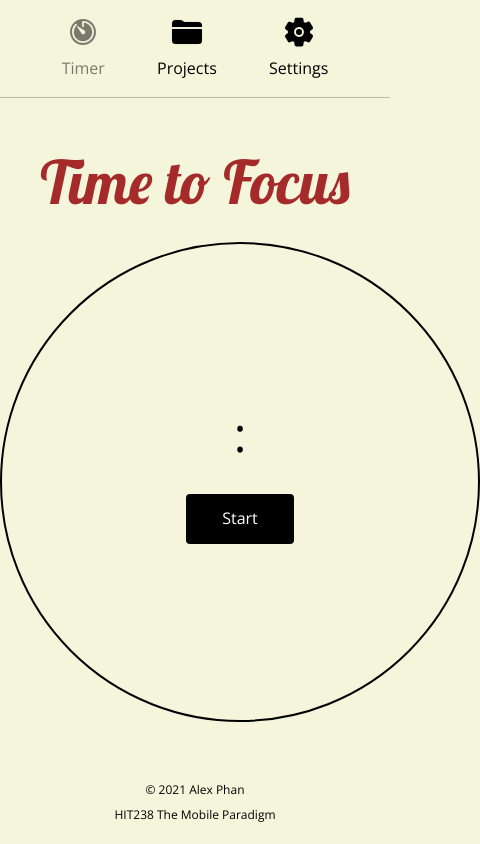
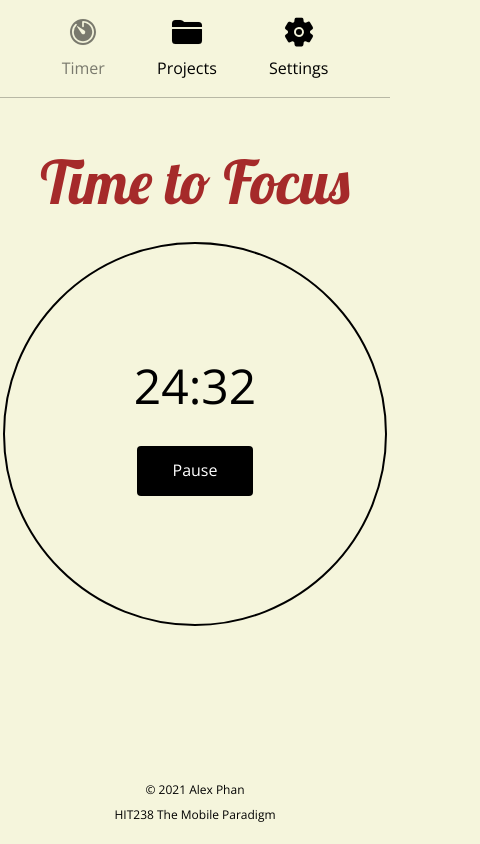
Before and after one commit to alex-phan/HIT238-Project, a plain HTML site: page MVP/index.html in a window 390 px wide. Both pictures are taken after a click on the button "Start". Shown: the whole page, 480 px wide, since content can reach past the window. Drawn offline with nearby package versions, Linux system fonts and the light colour scheme.

Commit message:
Refined Timer Accuracy

```diff
--- a/MVP/index.html
+++ b/MVP/index.html
@@ -32,7 +32,7 @@
         <hr>
     </header>
     <main class="content">
-        <h1>Time <span class="type">to Focus</span></h1>
+        <h1>Time <span id="type">to Focus</span></h1>
         <div class="timer">
             <p><span id="minutes"></span>:<span id="seconds"></span></p>
             <div class="controls">
--- a/MVP/main.js
+++ b/MVP/main.js
@@ -0,0 +1,81 @@
+// Audio
+const alarm = new Audio("media/alarm.wav");
+
+// Show/Hide
+function show(elem) {
+    document.getElementById(elem).classList.remove("hide");
+    document.getElementById(elem).classList.add("show");
+}
+
+function hide(elem) {
+    document.getElementById(elem).classList.remove("show");
+    document.getElementById(elem).classList.add("hide");
+}
+
+// Timers
+// temporary timer settings
+var f_minutes = "25";
+var s_minutes = "05";
+var l_minutes = "15";
+var seconds = "00";
+var type = "focus"
+
+function renderTimer(type) {
+    if (type == "focus") {
+        document.getElementById("type").innerHTML = "to Focus";
+        document.getElementById("minutes").innerHTML = f_minutes;
+    } else if (type == "short") {
+        document.getElementById("type").innerHTML = "for a Short Break";
+        document.getElementById("minutes").innerHTML = s_minutes;
+    } else if (type == "long") {
+        document.getElementById("type").innerHTML = "for a Long Break";
+        document.getElementById("minutes").innerHTML = l_minutes;
+    }
+    document.getElementById("seconds").innerHTML = seconds;
+}
+
+renderTimer(type);
+
+// Controls
+document.getElementById("start-button").onclick = function startTimer() {
+    hide("start-button");
+    show("pause-button");
+
+    if (type == "focus") {
+        var mins = parseInt(f_minutes);
+    } else if (type == "short") {
+        var mins = parseInt(s_minutes);
+    } else if (type == "long") {
+        var mins = parseInt(l_minutes);
+    }
+
+    var secs = 60;
+    document.getElementById("seconds").innerHTML = "0" + 0; // to render initial timer count
+
+    var secs_interval = setInterval(function() {
+        secs--; // decrement seconds by one
+        if (secs < 10) {
+            secs = "0" + secs;
+        }
+
+        document.getElementById("minutes").innerHTML = mins - 1;
+        document.getElementById("seconds").innerHTML = secs;
+
+        if (secs <= 0) {
+            secs = 60; // reset seconds
+
+            mins--; // decrement minutes by one
+            if (mins < 10) {
+                mins = "0" + mins;
+            }
+
+            if (mins <= 0) {
+                clearInterval(secs_interval);
+                document.getElementById("minutes").innerHTML = mins; // to render final timer count
+                alarm.play();
+            }
+        }
+    }, 100); // test interval; actual interval = 1000ms = 1s
+}
+
+startTimer("focus");
--- a/MVP/style.css
+++ b/MVP/style.css
@@ -115,6 +115,14 @@ footer {
     display: none;
 }
 
+/* Mobile View */
+@media (max-width: 1024px) {
+    .timer {
+        width: 24rem;
+        height: 24rem;
+        border-radius: 12rem;
+    }
+}
 
 /* Animation */
 @keyframes fade-in {
```
